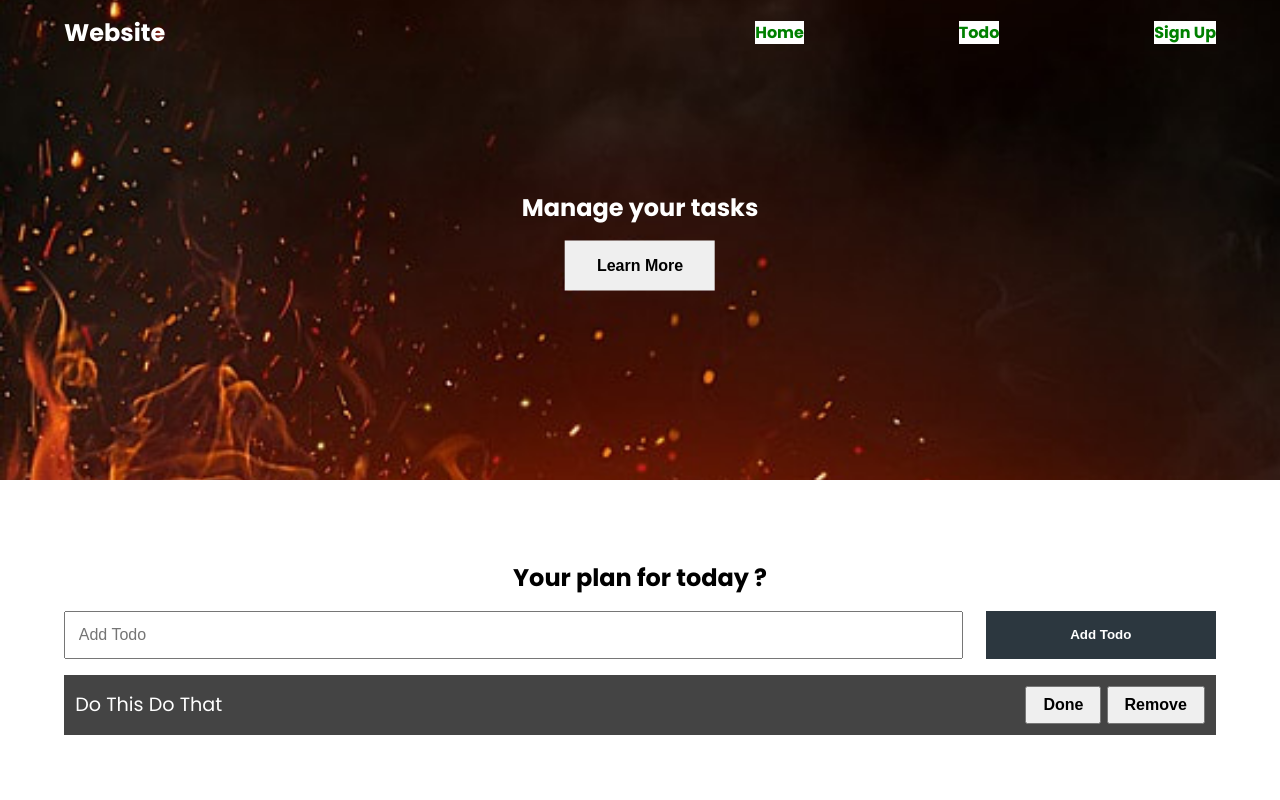
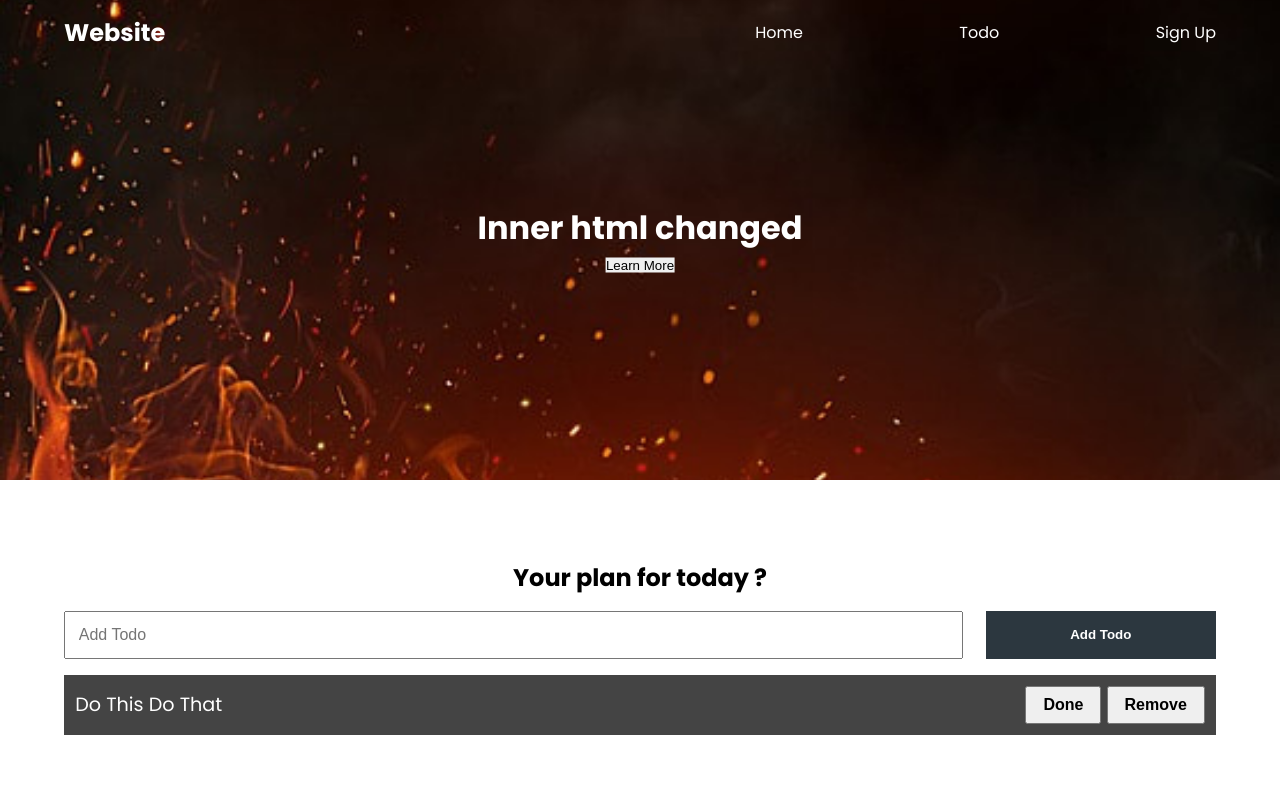
Before and after one commit to annpurna-jha/JS-Tutorial, a plain HTML site: page Harshit Vashisth pt 2/DOM/index.html in a window 1280 px wide. Shown: the top 800 px of the page. Drawn offline with Linux system fonts and the light colour scheme.

Commit message:
inner html

```diff
--- /dev/null
+++ b/Harshit Vashisth pt 2/DOM/10.js
@@ -0,0 +1,8 @@
+// inner html
+const headline = document.querySelector(".headline");
+console.log(headline);
+console.log(headline.innerHTML);
+// change inner html
+headline.innerHTML = "<h1>Inner html changed </h1>";
+headline.innerHTML += "<button class = \"btn\">Learn More</button>";
+console.log(headline.innerHTML);
--- a/Harshit Vashisth pt 2/DOM/index.html
+++ b/Harshit Vashisth pt 2/DOM/index.html
@@ -11,7 +11,10 @@
     <!-- querySelectorAll & getElementsbyClassName -->
     <!-- <script src="08.js" defer></script> -->
     <!--Iterate elements -->
-    <script src="09.js" defer></script>
+    <!-- <script src="09.js" defer></script> -->
+
+    <!--Inner HTML -->
+    <script src="10.js" defer></script>
     <title>My Website</title>
 </head>
 <body>
```
